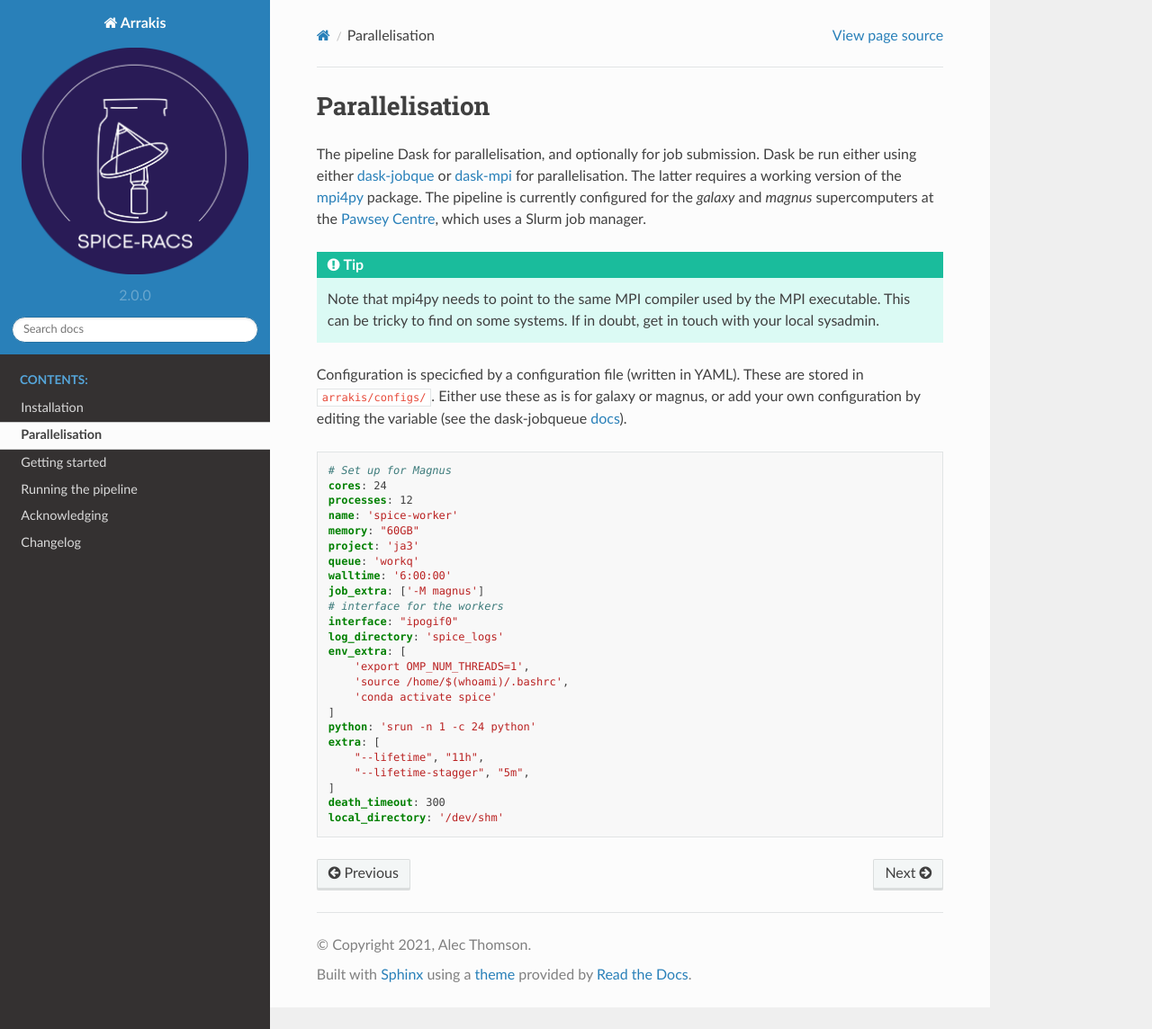
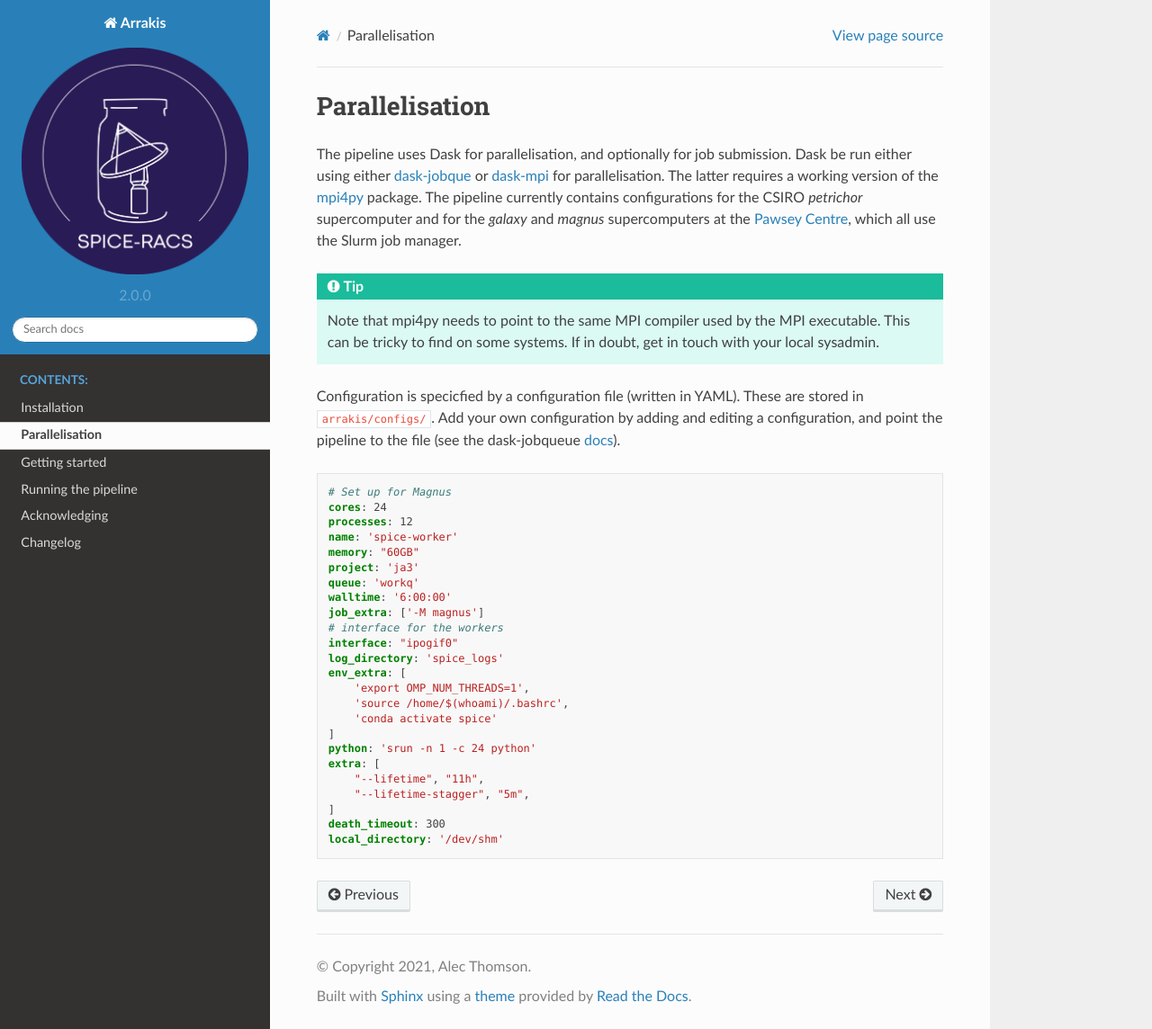
Before and after one commit to AlecThomson/arrakis, a Sphinx documentation site: the page built from docs/source/parallel.rst, in a window 1280 px wide and 1144 px high. Shown: the whole window at 90% size. Built offline with Sphinx 7.4.7 and the Read the Docs theme 2.0.0, drawn with Linux system fonts in a browser that asks for light colours; pages that are not in the unit, such as notebooks, are missing from menus; the version number is read from the project's files by our own code.

Commit message:
Parallel docs

```diff
--- a/docs/source/parallel.rst
+++ b/docs/source/parallel.rst
@@ -1,11 +1,11 @@
 Parallelisation
 ---------------
-The pipeline Dask for parallelisation, and optionally for job submission. Dask be run either using either `dask-jobque <https://jobqueue.dask.org/en/latest/>`_ or `dask-mpi <http://mpi.dask.org/en/latest/>`_ for parallelisation. The latter requires a working version of the `mpi4py <https://mpi4py.readthedocs.io/en/latest/>`_ package. The pipeline is currently configured for the `galaxy` and `magnus` supercomputers at the `Pawsey Centre <https://pawsey.org.au/>`_, which uses a Slurm job manager.
+The pipeline uses Dask for parallelisation, and optionally for job submission. Dask be run either using either `dask-jobque <https://jobqueue.dask.org/en/latest/>`_ or `dask-mpi <http://mpi.dask.org/en/latest/>`_ for parallelisation. The latter requires a working version of the `mpi4py <https://mpi4py.readthedocs.io/en/latest/>`_ package. The pipeline currently contains configurations for the CSIRO `petrichor` supercomputer and for the `galaxy` and `magnus` supercomputers at the `Pawsey Centre <https://pawsey.org.au/>`_, which all use the Slurm job manager.
 
 .. tip ::
     Note that mpi4py needs to point to the same MPI compiler used by the MPI executable. This can be tricky to find on some systems. If in doubt, get in touch with your local sysadmin.
 
-Configuration is specicfied by a configuration file (written in YAML). These are stored in :file:`arrakis/configs/`. Either use these as is for galaxy or magnus, or add your own configuration by editing the variable (see the dask-jobqueue `docs <https://jobqueue.dask.org/en/latest/configuration.html/>`_).
+Configuration is specicfied by a configuration file (written in YAML). These are stored in :file:`arrakis/configs/`. Add your own configuration by adding and editing a configuration, and point the pipeline to the file (see the dask-jobqueue `docs <https://jobqueue.dask.org/en/latest/configuration.html/>`_).
 
 .. code-block:: yaml
 
```
